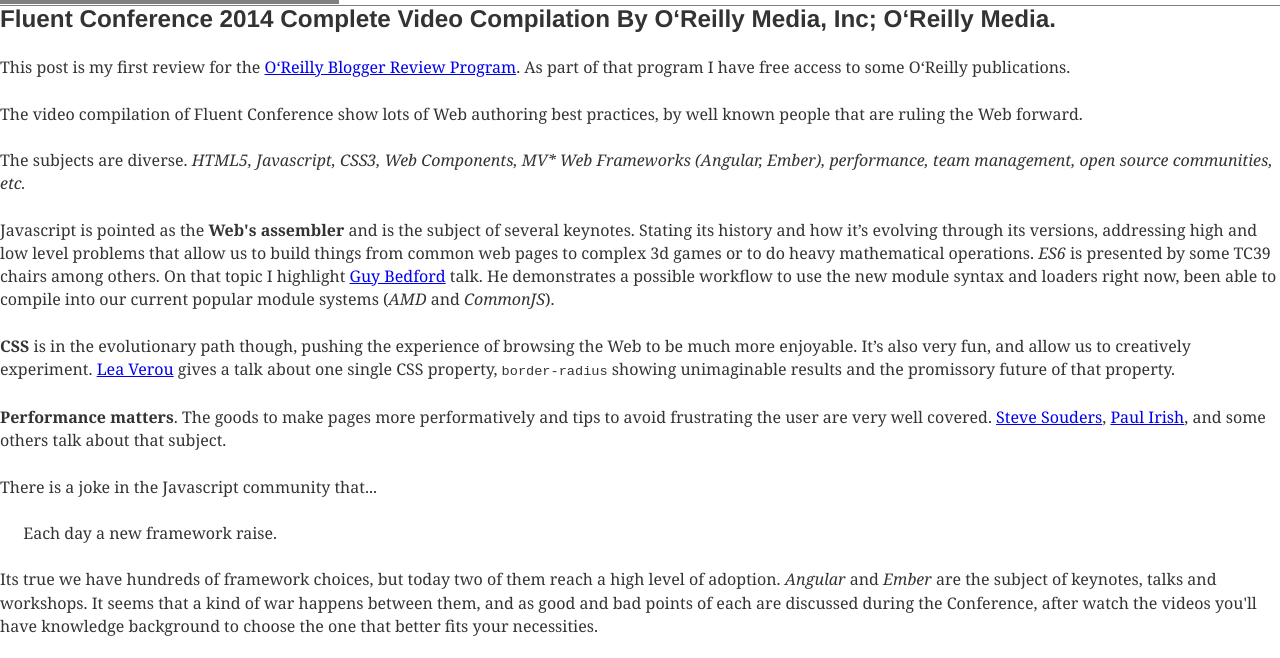
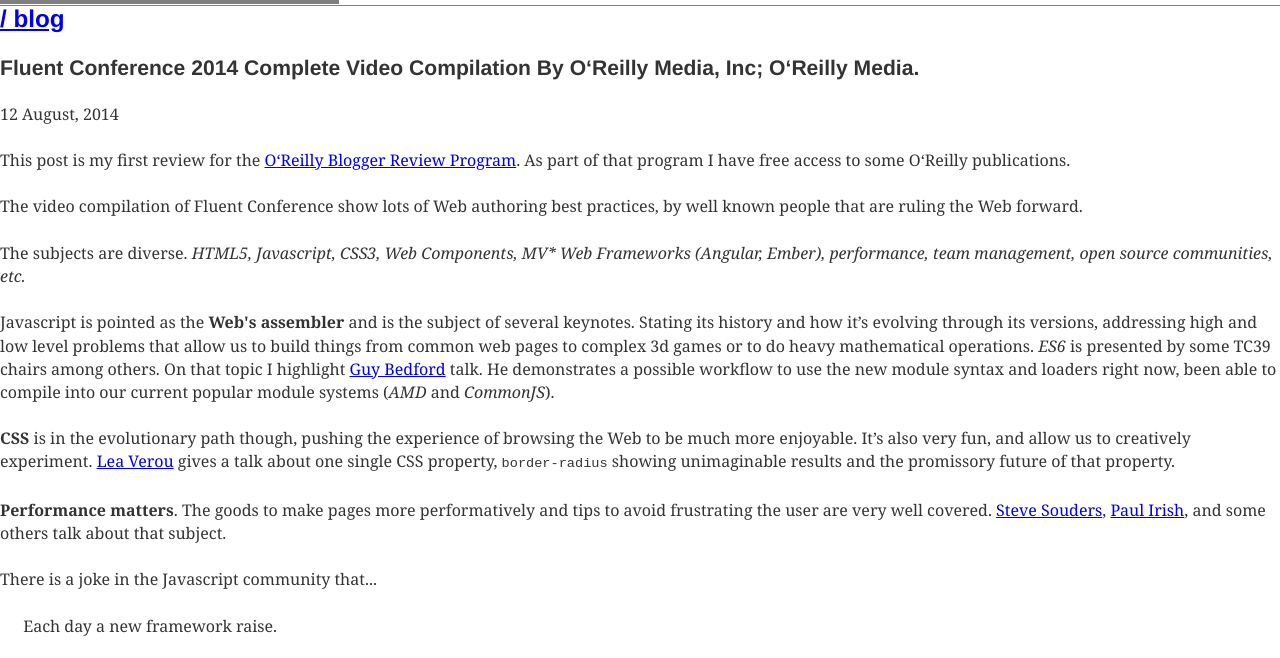
Before and after one commit to dcardosods/dcardosods.github.io, a Gatsby site: page /fluent-conference-2014-videos-review/ in a window 1280 px wide. Shown: the part 74-732 px from the top of the page. Built offline with nearby package versions, Linux system fonts and the light colour scheme; Gatsby itself is replaced by a stand-in of ours; some packages are replaced by stand-ins of ours; what typography-theme-doelger would draw is missing.

Commit message:
Add navigation to the blog and use the time element

```diff
--- a/src/templates/blog-post.js
+++ b/src/templates/blog-post.js
@@ -1,15 +1,23 @@
 import React from 'react'
-import { graphql } from 'gatsby'
+import { Link, graphql } from 'gatsby'
 import Layout from '../components/layout'
 
 export default ({ data }) => {
   const post = data.markdownRemark
   return (
     <Layout>
+      <h2>
+        <Link to="/blog"> / blog</Link>
+      </h2>
+
       <article>
         <header>
-          <span>{post.frontmatter.date}</span>
-          <h2>{post.frontmatter.title}</h2>
+          <h3>{post.frontmatter.title}</h3>
+          <p>
+            <time datetime={post.frontmatter.date}>
+              {post.frontmatter.date_formatted}
+            </time>
+          </p>
         </header>
         <div dangerouslySetInnerHTML={{ __html: post.html }} />
       </article>
@@ -23,6 +31,8 @@
       html
       frontmatter {
         title
+        date
+        date_formatted: date(formatString: "DD MMMM, YYYY")
       }
     }
   }
```
Also changed, not shown: src/pages/blog.js (+11 -4 lines).
